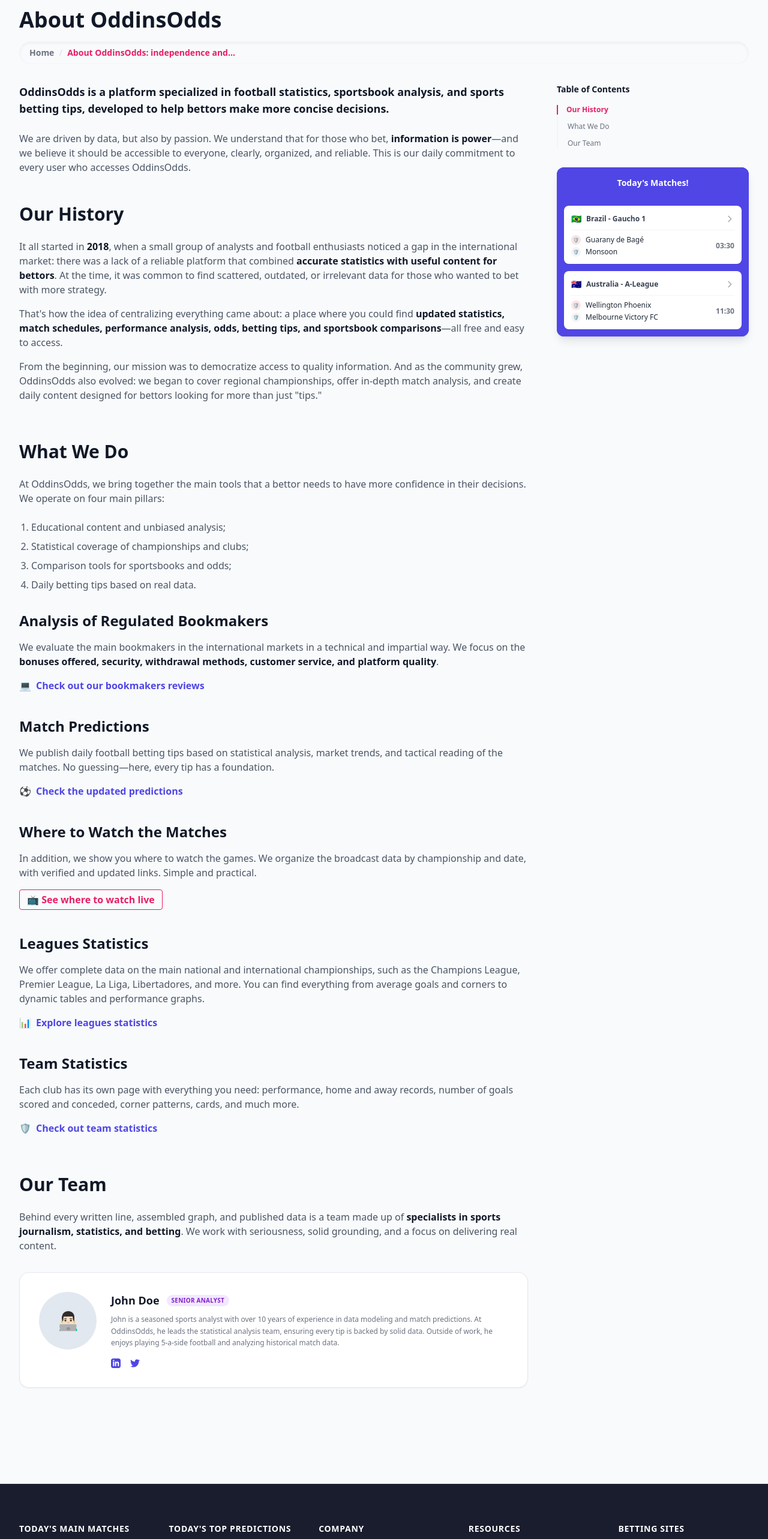
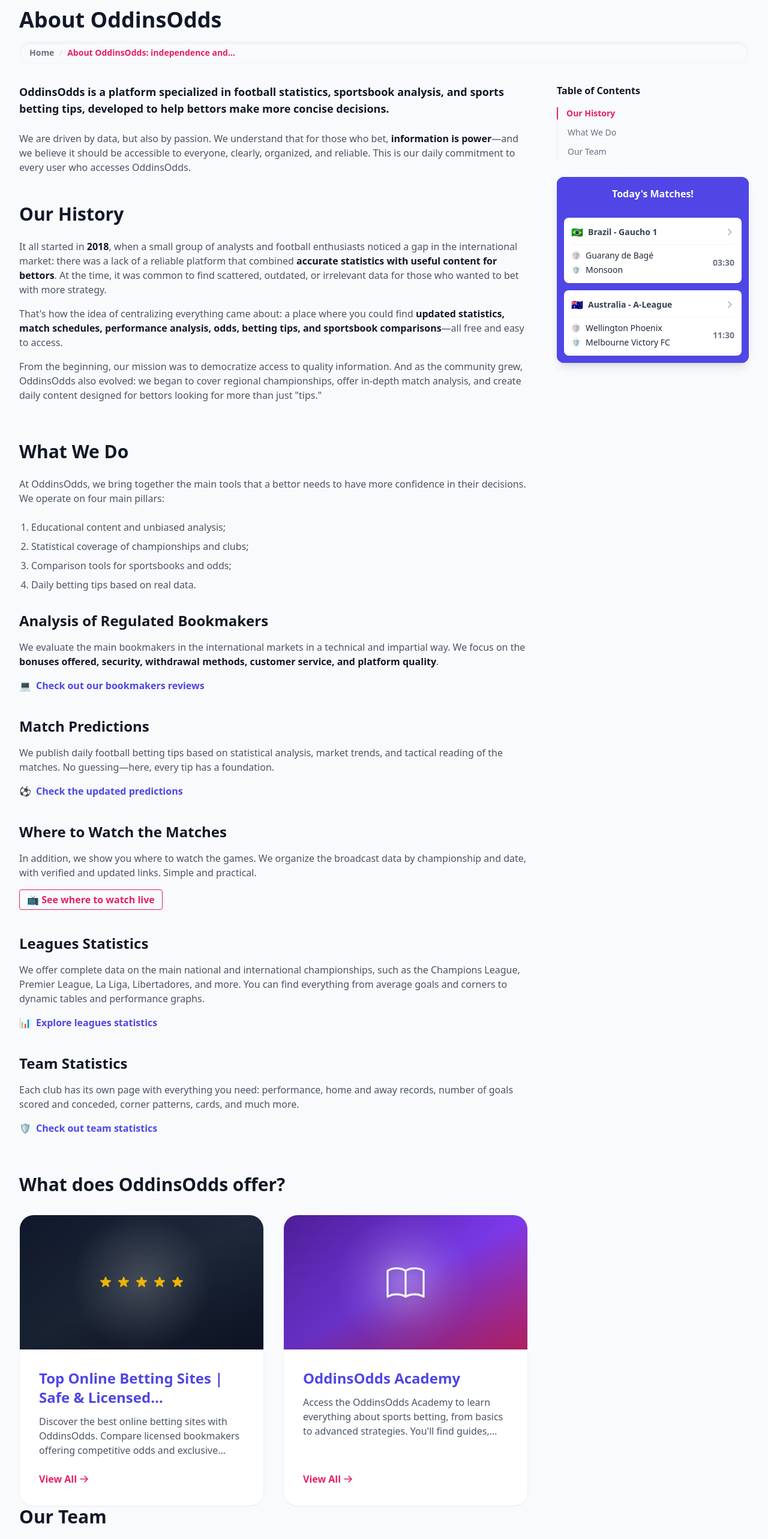
Before and after one commit to HitendraKakadiya/oddins-odds-master, a Next.js app in the folder apps/frontend/: page /about in a window 1280 px wide. Shown: the part 100-2666 px from the top of the page at 60% size. Built offline with nearby package versions, Linux system fonts and the light colour scheme.

Commit message:
fix some UI issues

```diff
--- a/apps/frontend/src/app/about/page.tsx
+++ b/apps/frontend/src/app/about/page.tsx
@@ -1,12 +1,12 @@
 import TableOfContents from '@/components/About/TableOfContents';
 import TodaysMatchesWidget from '@/components/About/TodaysMatchesWidget';
 import AuthorBio from '@/components/About/AuthorBio';
+import OfferSection from '@/components/About/OfferSection';
 import Link from 'next/link';
 
 export default function AboutPage() {
   return (
     <div className="max-w-[1440px] mx-auto px-4 sm:px-6 lg:px-8 py-8">
-      {/* Header Section */}
       <div className="mb-6 sm:mb-8 transition-all duration-300">
          <h1 className="text-2xl sm:text-3xl lg:text-4xl font-black text-gray-900 mb-3 sm:mb-4 leading-tight">About OddinsOdds</h1>
          <div className="flex flex-wrap items-center gap-2 text-[11px] sm:text-sm text-gray-500 font-bold bg-slate-50 self-start px-3 sm:px-4 py-1.5 sm:py-2 rounded-full border border-slate-100/60 shadow-inner">
@@ -16,10 +16,8 @@
          </div>
       </div>
 
-      <div className="flex flex-col lg:flex-row gap-12">
-        {/* Main Content */}
+      <div className="flex flex-col lg:flex-row gap-4 lg:gap-12">
         <main className="flex-1 max-w-4xl">
-           {/* Intro */}
            <div className="prose prose-slate max-w-none text-gray-600 mb-12">
               <p className="lead font-bold text-gray-900 text-lg mb-6">
                  OddinsOdds is a platform specialized in football statistics, sportsbook analysis, and sports betting tips,
@@ -32,8 +30,7 @@
               </p>
            </div>
 
-           {/* Our History */}
-           <section id="our-history" className="scroll-mt-24 mb-16">
+           <section id="our-history" className="scroll-mt-24 mb-8 sm:mb-12 lg:mb-16">
               <h2 className="text-3xl font-black text-gray-900 mb-6">Our History</h2>
               <div className="prose prose-slate max-w-none text-gray-600">
                  <p className="mb-4">
@@ -54,8 +51,7 @@
               </div>
            </section>
 
-           {/* What We Do */}
-           <section id="what-we-do" className="scroll-mt-24 mb-16">
+           <section id="what-we-do" className="scroll-mt-24 mb-8 sm:mb-12 lg:mb-16">
               <h2 className="text-3xl font-black text-gray-900 mb-6">What We Do</h2>
               <div className="prose prose-slate max-w-none text-gray-600">
                  <p className="mb-6">
@@ -117,8 +113,9 @@
               </div>
            </section>
 
-            {/* Our Team */}
-            <section id="our-team" className="scroll-mt-24 mb-16">
+           <OfferSection />
+
+           <section id="our-team" className="scroll-mt-24 mb-8 sm:mb-12 lg:mb-16">
               <h2 className="text-3xl font-black text-gray-900 mb-6">Our Team</h2>
               <div className="prose prose-slate max-w-none text-gray-600">
                  <p className="mb-8">
@@ -128,7 +125,6 @@
                  </p>
 
                  <div className="space-y-8">
-                    {/* Authors */}
                     <AuthorBio />
               </div>
               </div>
@@ -138,7 +134,6 @@
 
         </main>
 
-        {/* Sidebar */}
         <aside className="w-full lg:w-[320px] shrink-0">
            <div className="sticky top-24">
               <TableOfContents />
--- a/apps/frontend/src/app/streams/page.tsx
+++ b/apps/frontend/src/app/streams/page.tsx
@@ -58,7 +58,6 @@
 
   const items = (streamsData as StreamsResponse).items?.length > 0 ? (streamsData as StreamsResponse).items : mockStreams;
 
-  // Group items by league
   const groupedStreams = items.reduce((acc: Record<number, { league: typeof items[0]['league']; matches: typeof items }>, item: StreamItem) => {
     const leagueId = item.league.id;
     if (!acc[leagueId]) {
@@ -76,12 +75,9 @@
   return (
     <div className="max-w-[1440px] mx-auto px-4 sm:px-6 lg:px-8 py-8">
       <div className="flex flex-col lg:flex-row gap-8">
-        {/* Sidebar */}
         <Sidebar leagueData={leagues} _featuredTip={null} mode="predictions" />
 
-        {/* Main Content */}
         <div className="flex-1">
-          {/* Hero Banner */}
           <div className="relative rounded-[24px] sm:rounded-[32px] overflow-hidden mb-8 min-h-[240px] sm:min-h-[300px] flex items-center p-6 sm:p-8 lg:p-12">
              <div className="absolute inset-0 z-0">
                 <img
@@ -102,10 +98,8 @@
              </div>
           </div>
 
-          {/* Date Filter */}
           <StreamsDateFilter initialDate={date} />
 
-          {/* Streams List */}
           {groupedList.length === 0 ? (
             <div className="bg-white rounded-2xl border border-slate-200/60 p-12 text-center shadow-sm">
               <div className="w-16 h-16 bg-slate-50 rounded-full flex items-center justify-center mx-auto mb-4 border border-slate-100">
@@ -124,16 +118,15 @@
             </div>
           )}
 
-          {/* SEO Content */}
           <div className="mt-8 sm:mt-12 bg-white rounded-[24px] sm:rounded-3xl border border-slate-100 p-6 sm:p-8 lg:p-12 shadow-sm">
              <h2 className="text-xl sm:text-2xl font-black text-slate-800 mb-6">Live Streams {new Date(date).toLocaleDateString('en-GB')}</h2>
 
              <div className="space-y-4 sm:space-y-6 text-slate-600 leading-relaxed text-sm sm:text-base">
                 <p>
-                  <strong className="text-slate-800">APWin</strong> delivers the <strong className="text-slate-800">top options for watching football live and for free</strong>. With the information on our platform, users who like to enjoy football live can know where they can watch today&apos;s games for free and follow their favourite team closely.
+                  <strong className="text-slate-800">OddinsOdds</strong> delivers the <strong className="text-slate-800">top options for watching football live and for free</strong>. With the information on our platform, users who like to enjoy football live can know where they can watch today&apos;s games for free and follow their favourite team closely.
                 </p>
                 <p>
-                  In addition to providing the complete list of channels that will show today&apos;s games, APWin also allows you to watch football live and online in HD on mobile devices such as cell phones, tablets and even on your computer. Everything is directly connected to our website.
+                  In addition to providing the complete list of channels that will show today&apos;s games, OddinsOdds also allows you to watch football live and online in HD on mobile devices such as cell phones, tablets and even on your computer. Everything is directly connected to our website.
                 </p>
 
                 <h3 className="text-base sm:text-lg font-bold text-slate-800 !mt-6 sm:!mt-8">Here are some important considerations for watching football matches in HD today:</h3>
--- a/apps/frontend/src/components/About/AuthorBio.tsx
+++ b/apps/frontend/src/components/About/AuthorBio.tsx
@@ -1,19 +1,19 @@
+import React from 'react';
+
 export default function AuthorBio() {
   return (
-    <div className="bg-white border boundary-slate-100 rounded-2xl p-4 sm:p-6 lg:p-8 flex flex-col sm:flex-row items-center sm:items-start gap-4 sm:gap-6 mt-6 sm:mt-8 shadow-sm">
+    <div className="bg-white border border-slate-100 rounded-2xl p-4 sm:p-6 lg:p-8 flex flex-col sm:flex-row items-center sm:items-start gap-4 sm:gap-6 mt-2 sm:mt-8 shadow-sm">
        <div className="relative">
           <div className="w-24 h-24 rounded-full overflow-hidden bg-gray-200">
-             {/* Placeholder for author image */}
              <div className="w-full h-full bg-slate-200 flex items-center justify-center text-3xl">👨🏻‍💻</div>
           </div>
-          {/* Decorative elements could be added here */}
        </div>
        <div className="flex-1 text-center md:text-left">
           <div className="flex items-center justify-center md:justify-start gap-3 mb-2">
-             <h3 className="text-lg font-bold text-gray-900">John Doe</h3>
-             <span className="bg-purple-100 text-purple-700 text-[10px] font-bold px-2 py-0.5 rounded-full uppercase tracking-wide">Senior Analyst</span>
+             <h3 className="text-lg sm:text-xl font-black text-gray-900 leading-tight">John Doe</h3>
+             <span className="bg-purple-100 text-purple-700 text-[11px] sm:text-xs font-bold px-2.5 py-1 rounded-full uppercase tracking-wide">Senior Analyst</span>
           </div>
-          <p className="text-xs text-gray-500 mb-4 leading-relaxed">
+          <p className="text-sm sm:text-base text-gray-500 mb-5 leading-relaxed font-medium">
              John is a seasoned sports analyst with over 10 years of experience in data modeling and match predictions.
              At OddinsOdds, he leads the statistical analysis team, ensuring every tip is backed by solid data. Outside of work,
              he enjoys playing 5-a-side football and analyzing historical match data.
--- /dev/null
+++ b/apps/frontend/src/components/About/OfferSection.tsx
@@ -0,0 +1,79 @@
+'use client';
+
+import Link from 'next/link';
+
+export default function OfferSection() {
+  const offers = [
+    {
+      title: 'Top Online Betting Sites | Safe & Licensed Bookmakers (2026)',
+      description: 'Discover the best online betting sites with OddinsOdds. Compare licensed bookmakers offering competitive odds and exclusive bonuses.',
+      link: '/betting-sites',
+      linkText: 'View All',
+      gradient: 'from-[#0F172A] via-[#1E293B] to-[#0F172A]',
+      icon: (
+        <div className="flex gap-1.5">
+          {[1, 2, 3, 4, 5].map((i) => (
+            <svg key={i} className="w-6 h-6 text-yellow-500 fill-current" viewBox="0 0 20 20">
+              <path d="M9.049 2.927c.3-.921 1.603-.921 1.902 0l1.07 3.292a1 1 0 00.95.69h3.462c.969 0 1.371 1.24.588 1.81l-2.8 2.034a1 1 0 00-.364 1.118l1.07 3.292c.3.921-.755 1.688-1.54 1.118l-2.8-2.034a1 1 0 00-1.175 0l-2.8 2.034c-.784.57-1.838-.197-1.539-1.118l1.07-3.292a1 1 0 00-.364-1.118L2.98 8.72c-.783-.57-.38-1.81.588-1.81h3.461a1 1 0 00.951-.69l1.07-3.292z" />
+            </svg>
+          ))}
+        </div>
+      ),
+      glowColor: 'group-hover:shadow-[0_0_30px_rgba(59,130,246,0.3)]'
+    },
+    {
+      title: 'OddinsOdds Academy',
+      description: 'Access the OddinsOdds Academy to learn everything about sports betting, from basics to advanced strategies. You\'ll find guides, tips and more.',
+      link: '/academy',
+      linkText: 'View All',
+      gradient: 'from-[#4C1D95] via-[#7C3AED] to-[#DB2777]',
+      icon: (
+        <div className="relative w-20 h-20">
+          <div className="absolute inset-0 bg-white/20 rounded-full blur-xl animate-pulse"></div>
+          <svg className="w-full h-full text-white/90 drop-shadow-lg" fill="none" stroke="currentColor" viewBox="0 0 24 24">
+            <path strokeLinecap="round" strokeLinejoin="round" strokeWidth={1} d="M12 6.253v13m0-13C10.832 5.477 9.246 5 7.5 5S4.168 5.477 3 6.253v13C4.168 18.477 5.754 18 7.5 18s3.332.477 4.5 1.253m0-13C13.168 5.477 14.754 5 16.5 5S19.832 5.477 21 6.253v13C19.832 18.477 18.246 18 16.5 18c-1.746 0-3.332.477-4.5 1.253" />
+          </svg>
+        </div>
+      ),
+      glowColor: 'group-hover:shadow-[0_0_30px_rgba(219,39,119,0.3)]'
+    }
+  ];
+
+  return (
+    <section className="mt-12 mb-0">
+      <h2 className="text-2xl sm:text-3xl font-black text-gray-900 mb-8 px-0">What does OddinsOdds offer?</h2>
+      <div className="grid grid-cols-1 md:grid-cols-2 gap-6 lg:gap-8">
+        {offers.map((offer, idx) => (
+          <Link
+            key={idx}
+            href={offer.link}
+            className={`group bg-white rounded-3xl overflow-hidden shadow-sm hover:shadow-xl transition-all duration-500 border border-slate-100 flex flex-col ${offer.glowColor}`}
+          >
+            <div className={`h-48 sm:h-56 bg-gradient-to-br ${offer.gradient} flex items-center justify-center relative overflow-hidden`}>
+              <div className="absolute inset-0 opacity-20 bg-[radial-gradient(circle_at_center,_var(--tw-gradient-stops))] from-white via-transparent to-transparent"></div>
+              <div className="z-10 transform group-hover:scale-110 transition-transform duration-500">
+                {offer.icon}
+              </div>
+              <div className="absolute inset-0 bg-gradient-to-t from-black/20 to-transparent"></div>
+            </div>
+
+            <div className="p-6 sm:p-8 flex-1 flex flex-col">
+              <h3 className="text-xl sm:text-2xl font-black text-brand-indigo mb-3 group-hover:text-brand-pink transition-colors line-clamp-2 leading-tight">
+                {offer.title}
+              </h3>
+              <p className="text-gray-600 text-sm sm:text-base mb-6 line-clamp-3 leading-relaxed font-medium">
+                {offer.description}
+              </p>
+              <div className="mt-auto flex items-center font-bold text-brand-pink group-hover:gap-2 transition-all">
+                <span>{offer.linkText}</span>
+                <svg className="w-4 h-4 ml-1 transform group-hover:translate-x-1 transition-transform" fill="none" stroke="currentColor" viewBox="0 0 24 24">
+                  <path strokeLinecap="round" strokeLinejoin="round" strokeWidth={2.5} d="M14 5l7 7-7 7M3 12h18" />
+                </svg>
+              </div>
+            </div>
+          </Link>
+        ))}
+      </div>
+    </section>
+  );
+}
--- a/apps/frontend/src/components/About/TableOfContents.tsx
+++ b/apps/frontend/src/components/About/TableOfContents.tsx
@@ -36,7 +36,7 @@
     const element = document.getElementById(id);
     if (element) {
       window.scrollTo({
-        top: element.offsetTop - 100, // Offset for sticky header if any
+        top: element.offsetTop - 100,
         behavior: 'smooth',
       });
       setActiveSection(id);
@@ -45,14 +45,14 @@
 
   return (
     <div className="hidden lg:block">
-      <h3 className="font-bold text-gray-900 mb-4 text-sm">Table of Contents</h3>
+      <h3 className="font-bold text-gray-900 mb-4 text-base">Table of Contents</h3>
       <div className="border-l-2 border-gray-100 pl-4 space-y-3">
         {sections.map((section) => (
           <a
             key={section.id}
             href={`#${section.id}`}
             onClick={(e) => scrollToSection(e, section.id)}
-            className={`block text-xs transition-colors duration-200 ${
+            className={`block text-sm transition-colors duration-200 ${
               activeSection === section.id
                 ? 'text-brand-pink font-bold border-l-2 border-brand-pink -ml-[18px] pl-[14px]'
                 : 'text-gray-500 hover:text-gray-900'
--- a/apps/frontend/src/components/About/TodaysMatchesWidget.tsx
+++ b/apps/frontend/src/components/About/TodaysMatchesWidget.tsx
@@ -19,17 +19,17 @@
   ];
 
   return (
-    <div className="bg-brand-indigo rounded-xl overflow-hidden shadow-lg mt-8">
+    <div className="bg-brand-indigo rounded-xl overflow-hidden shadow-lg mt-0 lg:mt-8">
       <div className="bg-brand-indigo p-4 text-center">
-        <h3 className="text-white font-bold text-sm">Today&apos;s Matches!</h3>
+        <h3 className="text-white font-bold text-base">Today&apos;s Matches!</h3>
       </div>
       <div className="p-3 bg-brand-indigo space-y-3">
         {matches.map((match) => (
           <div key={match.id} className="bg-white rounded-lg p-3 shadow-sm">
             <div className="flex items-center justify-between mb-2 border-b border-gray-100 pb-2">
               <div className="flex items-center gap-2">
-                <span className="text-sm">{match.league.flag}</span>
-                <span className="text-xs font-bold text-gray-700">{match.league.name}</span>
+                <span className="text-base">{match.league.flag}</span>
+                <span className="text-sm font-bold text-gray-700">{match.league.name}</span>
               </div>
               <svg className="w-4 h-4 text-gray-400" fill="none" stroke="currentColor" viewBox="0 0 24 24">
                 <path strokeLinecap="round" strokeLinejoin="round" strokeWidth={2} d="M9 5l7 7-7 7" />
@@ -37,17 +37,16 @@
             </div>
             <div className="flex items-center justify-between">
               <div className="space-y-1">
-                 <div className="flex items-center gap-2">
-                    {/* Placeholder logos */}
-                    <div className="w-4 h-4 bg-red-100 rounded-full flex items-center justify-center text-[8px]">🛡️</div>
-                    <span className="text-xs font-medium text-gray-800">{match.home}</span>
-                 </div>
-                 <div className="flex items-center gap-2">
-                    <div className="w-4 h-4 bg-gray-100 rounded-full flex items-center justify-center text-[8px]">🛡️</div>
-                    <span className="text-xs font-medium text-gray-800">{match.away}</span>
-                 </div>
+                <div className="flex items-center gap-2">
+                  <div className="w-4 h-4 bg-red-100 rounded-full flex items-center justify-center text-[10px]">🛡️</div>
+                  <span className="text-sm font-medium text-gray-800">{match.home}</span>
+                </div>
+                <div className="flex items-center gap-2">
+                  <div className="w-4 h-4 bg-gray-100 rounded-full flex items-center justify-center text-[10px]">🛡️</div>
+                  <span className="text-sm font-medium text-gray-800">{match.away}</span>
+                </div>
               </div>
-              <div className="text-xs font-bold text-gray-500">
+              <div className="text-sm font-bold text-gray-500">
                 {match.time}
               </div>
             </div>
```
Also changed, not shown: apps/frontend/src/app/authors/[slug]/page.tsx (+7 -6 lines), apps/frontend/src/app/authors/page.tsx (+7 -4 lines), apps/frontend/src/app/page.tsx (+16 -20 lines), apps/frontend/src/components/Header.tsx (+2 -8 lines), apps/frontend/src/components/Sidebar.tsx (+22 -28 lines).
